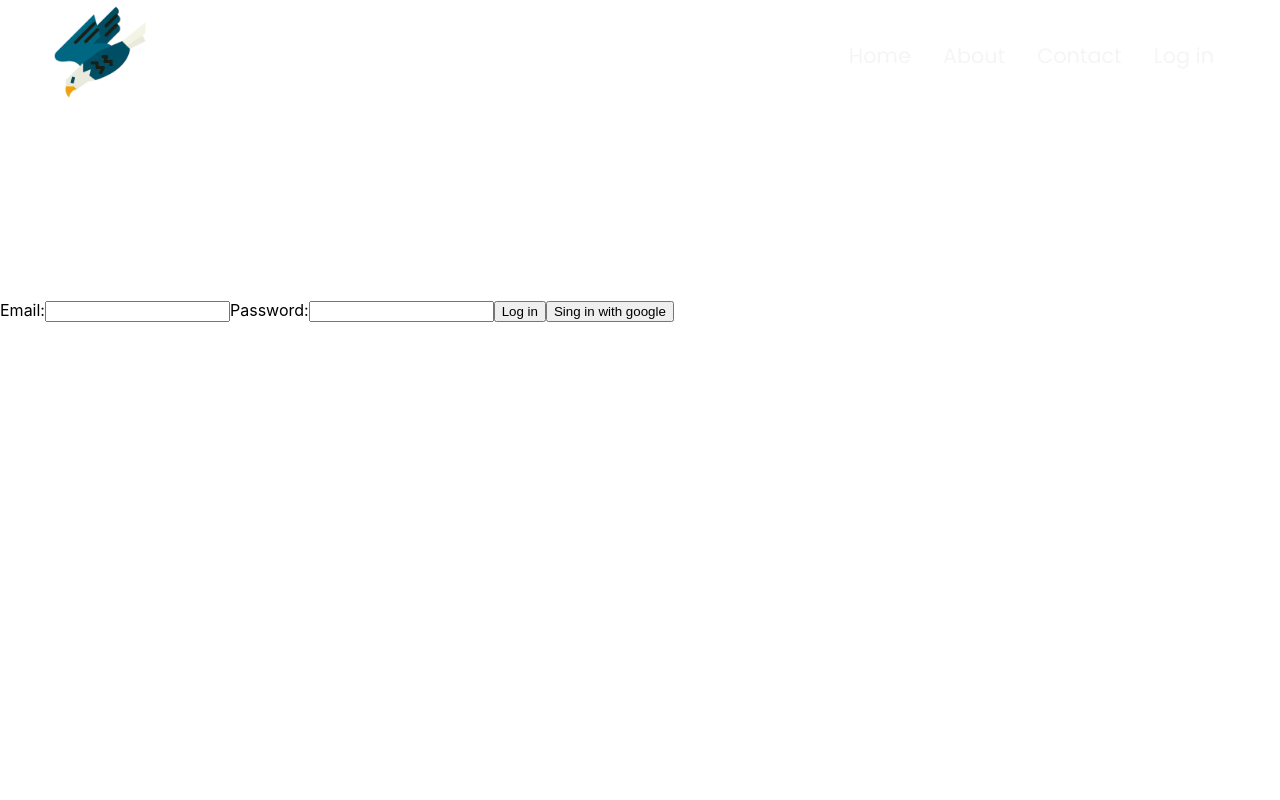
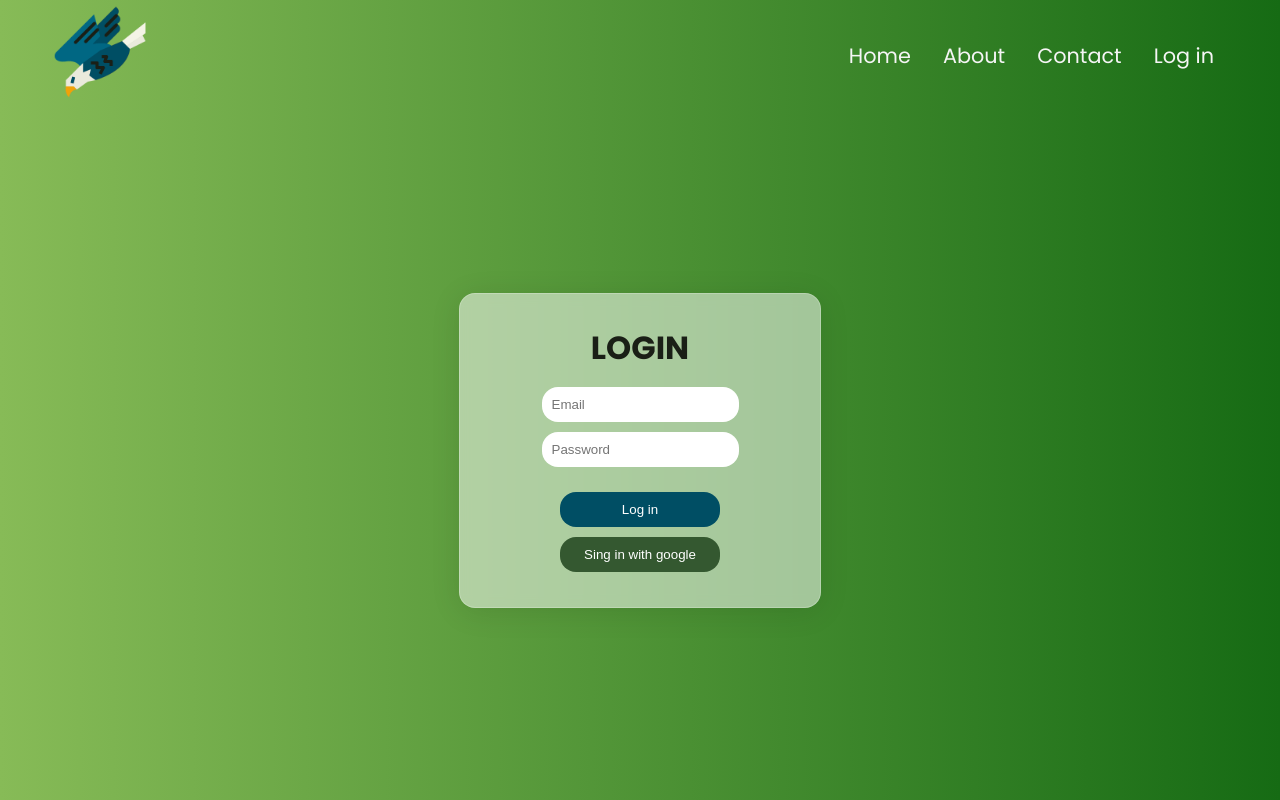
Before and after one commit to Banega00/Tim-Falcon-Hakaton, a React (Create React App) app in the folder frontend2/: page /login in a window 1280 px wide. Built offline with nearby package versions, Linux system fonts and the light colour scheme; no server answers; the HTML template or start-up script is replaced by a standard one.

Commit message:
login style finished

```diff
--- a/frontend2/src/App.css
+++ b/frontend2/src/App.css
@@ -5,9 +5,11 @@
     --darkJungleGreen: #1A1F16;
     --lightGreen: #D6F49D;
     --darkGreen: #345830;
+    --darkerGreen: #243d22;
     --yellow: #F1A208;
     --red: #D1603D;
     --blue: #004E64;
+    --darkBlue: #003441;
     --lightGray: #d9d9d9;
 }
 
--- a/frontend2/src/components/Login/Login.module.scss
+++ b/frontend2/src/components/Login/Login.module.scss
@@ -1,3 +1,59 @@
-.main{
-    padding-top: 300px;
+.main {
+    font-family: "Poppins";
+    max-width: 300px !important;
+    width: 90% !important;
+    padding: 30px !important;
+    h1 {
+        margin: 0;
+        margin-bottom: 10px;
+    }
+    label {
+        display: flex;
+        flex-direction: column;
+        margin: 5px;
+        input {
+            border: none;
+            padding: 10px;
+            width: 90%;
+            max-width: 200px;
+            border-radius: 16px;
+        }
+    }
+    button {
+        border: none;
+        border-radius: 16px;
+        padding: 10px;
+        margin: 5px;
+        min-width: 160px;
+
+        background-size: 200%;
+        transition: 0.3s ease-out;
+    }
+    .loginBtn {
+        //background: var(--blue);
+        color: white;
+        margin-top: 20px;
+
+        background: linear-gradient(to left, var(--blue) 50%, var(--darkBlue) 50%) right;
+        background-size: 200%;
+        transition: 0.3s ease-out;
+
+        &:hover {
+            cursor: pointer;
+            background-position: left;
+        }
+    }
+    .signinBtn {
+        //background: var(--red);
+        color: white;
+
+        background: linear-gradient(to left, var(--darkGreen) 50%, var(--darkerGreen) 50%) right;
+        background-size: 200%;
+        transition: 0.3s ease-out;
+
+        &:hover {
+            cursor: pointer;
+            background-position: left;
+        }
+    }
 }
--- a/frontend2/src/components/Login/Login.tsx
+++ b/frontend2/src/components/Login/Login.tsx
@@ -3,6 +3,7 @@ import { useLocation, useNavigate } from "react-router-dom";
 import { useAuth } from "../../utils/Auth";
 import { ResponseModel } from "../../models/ResponseModel";
 import styles from './Login.module.scss'
+import styles1 from '../SpeciesPage/SpeciesPage.module.scss';
 
 export const Login = () => {
   const emailInput = useRef<HTMLInputElement>(null);
@@ -38,18 +39,21 @@ export const Login = () => {
   }
 
   return (
-    <div className={styles.main}>
-      <label htmlFor="email">Email:
-        <input ref={emailInput} type="text" name="email" />
-      </label>
-      <label htmlFor="password">Password:
-        <input ref={passwordInput} type="password" name="password" />
-      </label>
-      <button onClick={handleLogin}>Log in</button>
-      <button onClick={handleGoogleLogin}>Sing in with google</button>
+    <div className={styles1.container}>
+      <div className={styles1.main + " " + styles.main}>
+        <h1>LOGIN</h1>
+        <label htmlFor="email">
+          <input ref={emailInput} placeholder={"Email"} type="text" name="email" />
+        </label>
+        <label htmlFor="password">
+          <input ref={passwordInput} placeholder={"Password"} type="password" name="password" />
+        </label>
+        <button className={styles.loginBtn} onClick={handleLogin}>Log in</button>
+        <button className={styles.signinBtn} onClick={handleGoogleLogin}>Sing in with google</button>
 
-      {/* if server response exists log it*/}
-      {serverResponse && <div>{serverResponse.payload.message}</div>}
+        {/* if server response exists log it*/}
+        {serverResponse && <div>{serverResponse.payload.message}</div>}
+      </div>
     </div>
   );
 };
```
